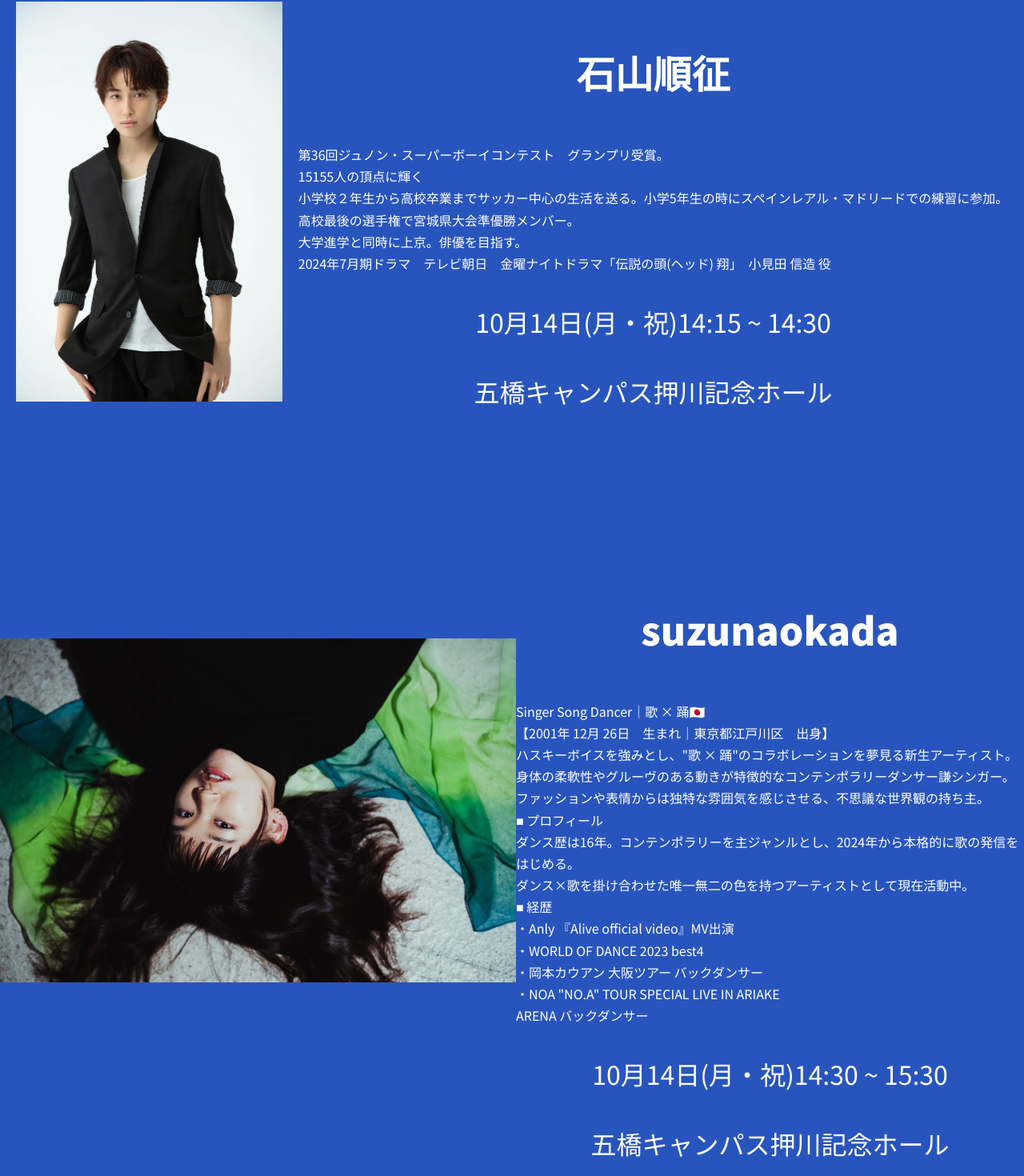
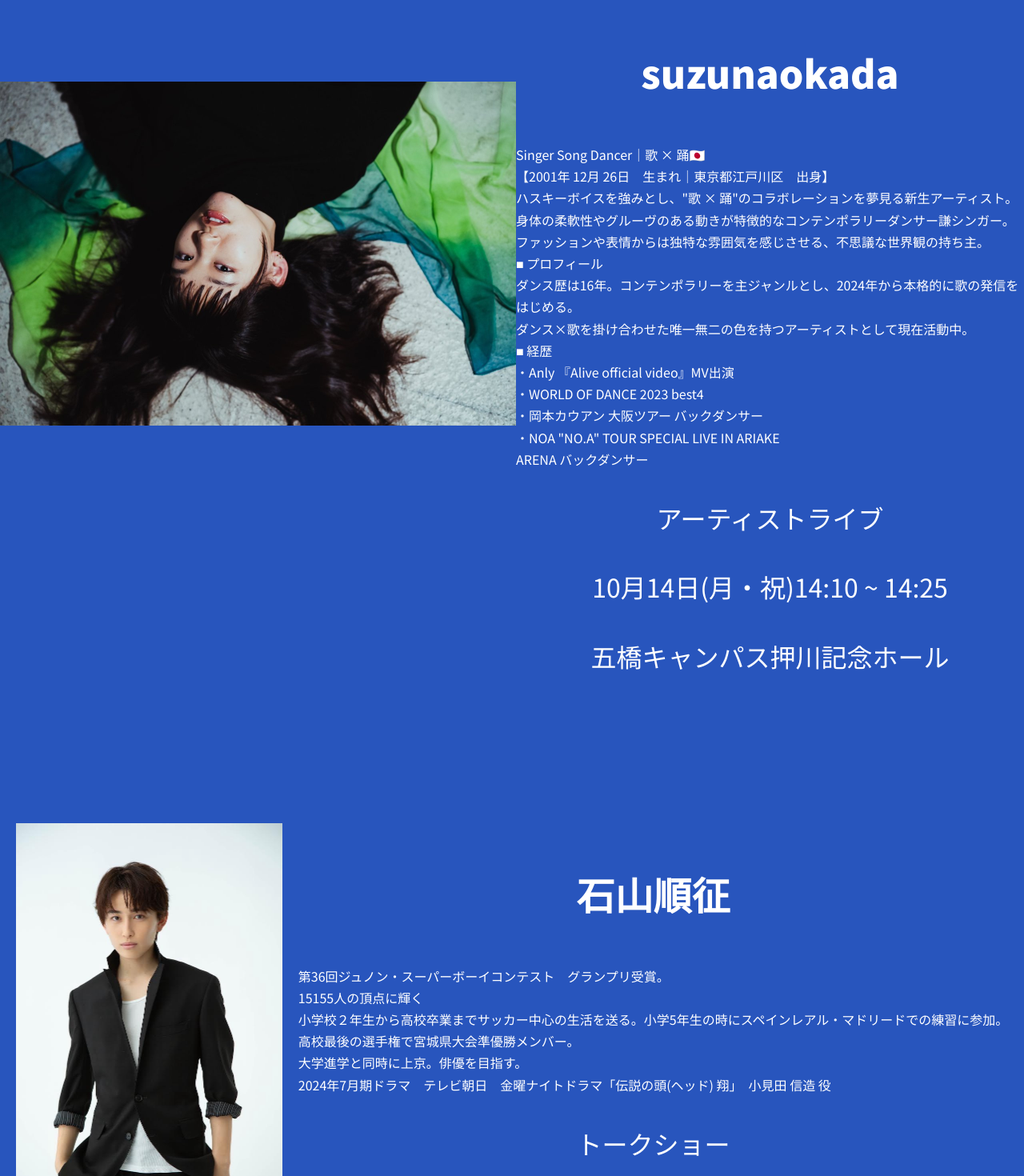
Before and after one commit to nobekawashuto/2024TGUFES, a Next.js app in the folder tgufes/: page /view_comedy in a window 1280 px wide. Shown: the part 1198-2668 px from the top of the page at 80% size. Built offline with nearby package versions, Linux system fonts and the light colour scheme; a web font is replaced by a local one.

Commit message:
芸能ページの修正です

```diff
--- a/tgufes/src/pages/view_comedy.tsx
+++ b/tgufes/src/pages/view_comedy.tsx
@@ -52,12 +52,13 @@ export default function Home() {
             <ScrollRevealContainer>
                     <div className="yokonarabi">
                         <div className="itutu-talent">
-                            <div className="photo-dre"><Image src={itutuTalent}alt=""className="itutu-talent-photo"/></div>
+                            <div className="photo-dre"><Image src={itutuDance}alt=""className="itutu-dance-photo"/></div>
                         </div>
                         <div className="explanation">
-                            <p className="talent-name">石山順征</p>
-                            <p className="txt isiyama-deil">第36回ジュノン・スーパーボーイコンテスト　グランプリ受賞。<br/>15155人の頂点に輝く<br/>小学校２年生から高校卒業までサッカー中心の生活を送る。小学5年生の時にスペインレアル・マドリードでの練習に参加。<br/>高校最後の選手権で宮城県大会準優勝メンバー。<br/>大学進学と同時に上京。俳優を目指す。<br/>2024年7月期ドラマ　テレビ朝日　金曜ナイトドラマ「伝説の頭(ヘッド) 翔」　小見田 信造  役</p>
-                            <p className="txt comedy-deil">10月14日(月・祝)14:15 ~ 14:30</p>
+                            <p className="talent-name">suzunaokada</p>
+                            <p className="txt isiyama-deil">Singer Song Dancer｜歌 × 踊🇯🇵<br/>【2001年 12月 26日　生まれ｜東京都江戸川区　出身】<br/>ハスキーボイスを強みとし、&quot;歌 × 踊&quot;のコラボレーションを夢見る新生アーティスト。<br/>身体の柔軟性やグルーヴのある動きが特徴的なコンテンポラリーダンサー謙シンガー。<br/>ファッションや表情からは独特な雰囲気を感じさせる、不思議な世界観の持ち主。<br/>■ プロフィール<br/>ダンス歴は16年。コンテンポラリーを主ジャンルとし、2024年から本格的に歌の発信をはじめる。<br/>ダンス×歌を掛け合わせた唯一無二の色を持つアーティストとして現在活動中。<br/>■ 経歴<br/>・Anly 『Alive official video』MV出演<br/>・WORLD OF DANCE 2023   best4<br/>・岡本カウアン 大阪ツアー バックダンサー<br/>・NOA &quot;NO.A&quot; TOUR SPECIAL LIVE IN ARIAKE <br/>ARENA バックダンサー</p>
+                            <p className="txt comedy-deil">アーティストライブ</p>
+                            <p className="txt comedy-deil">10月14日(月・祝)14:10 ~ 14:25</p>
                             <p className="txt comedy-deil">五橋キャンパス押川記念ホール</p>
                         </div>
                     </div>
@@ -65,16 +66,18 @@ export default function Home() {
                 <ScrollRevealContainer>
                     <div className="yokonarabi">
                         <div className="itutu-talent">
-                            <div className="photo-dre"><Image src={itutuDance}alt=""className="itutu-dance-photo"/></div>
+                            <div className="photo-dre"><Image src={itutuTalent}alt=""className="itutu-talent-photo"/></div>
                         </div>
                         <div className="explanation">
-                            <p className="talent-name">suzunaokada</p>
-                            <p className="txt isiyama-deil">Singer Song Dancer｜歌 × 踊🇯🇵<br/>【2001年 12月 26日　生まれ｜東京都江戸川区　出身】<br/>ハスキーボイスを強みとし、&quot;歌 × 踊&quot;のコラボレーションを夢見る新生アーティスト。<br/>身体の柔軟性やグルーヴのある動きが特徴的なコンテンポラリーダンサー謙シンガー。<br/>ファッションや表情からは独特な雰囲気を感じさせる、不思議な世界観の持ち主。<br/>■ プロフィール<br/>ダンス歴は16年。コンテンポラリーを主ジャンルとし、2024年から本格的に歌の発信をはじめる。<br/>ダンス×歌を掛け合わせた唯一無二の色を持つアーティストとして現在活動中。<br/>■ 経歴<br/>・Anly 『Alive official video』MV出演<br/>・WORLD OF DANCE 2023   best4<br/>・岡本カウアン 大阪ツアー バックダンサー<br/>・NOA &quot;NO.A&quot; TOUR SPECIAL LIVE IN ARIAKE <br/>ARENA バックダンサー</p>
+                            <p className="talent-name">石山順征</p>
+                            <p className="txt isiyama-deil">第36回ジュノン・スーパーボーイコンテスト　グランプリ受賞。<br/>15155人の頂点に輝く<br/>小学校２年生から高校卒業までサッカー中心の生活を送る。小学5年生の時にスペインレアル・マドリードでの練習に参加。<br/>高校最後の選手権で宮城県大会準優勝メンバー。<br/>大学進学と同時に上京。俳優を目指す。<br/>2024年7月期ドラマ　テレビ朝日　金曜ナイトドラマ「伝説の頭(ヘッド) 翔」　小見田 信造  役</p>
+                            <p className="txt comedy-deil">トークショー</p>
                             <p className="txt comedy-deil">10月14日(月・祝)14:30 ~ 15:30</p>
                             <p className="txt comedy-deil">五橋キャンパス押川記念ホール</p>
                         </div>
                     </div>
                 </ScrollRevealContainer>
+
                 <ScrollRevealContainer>
                     {/* <div className="itutu-date">
                         <p className="txt comedy-deil">10月14日(月・祝)14:15 ~ 15:30</p>
```
Lines whose indentation alone changed are shown as unchanged.
